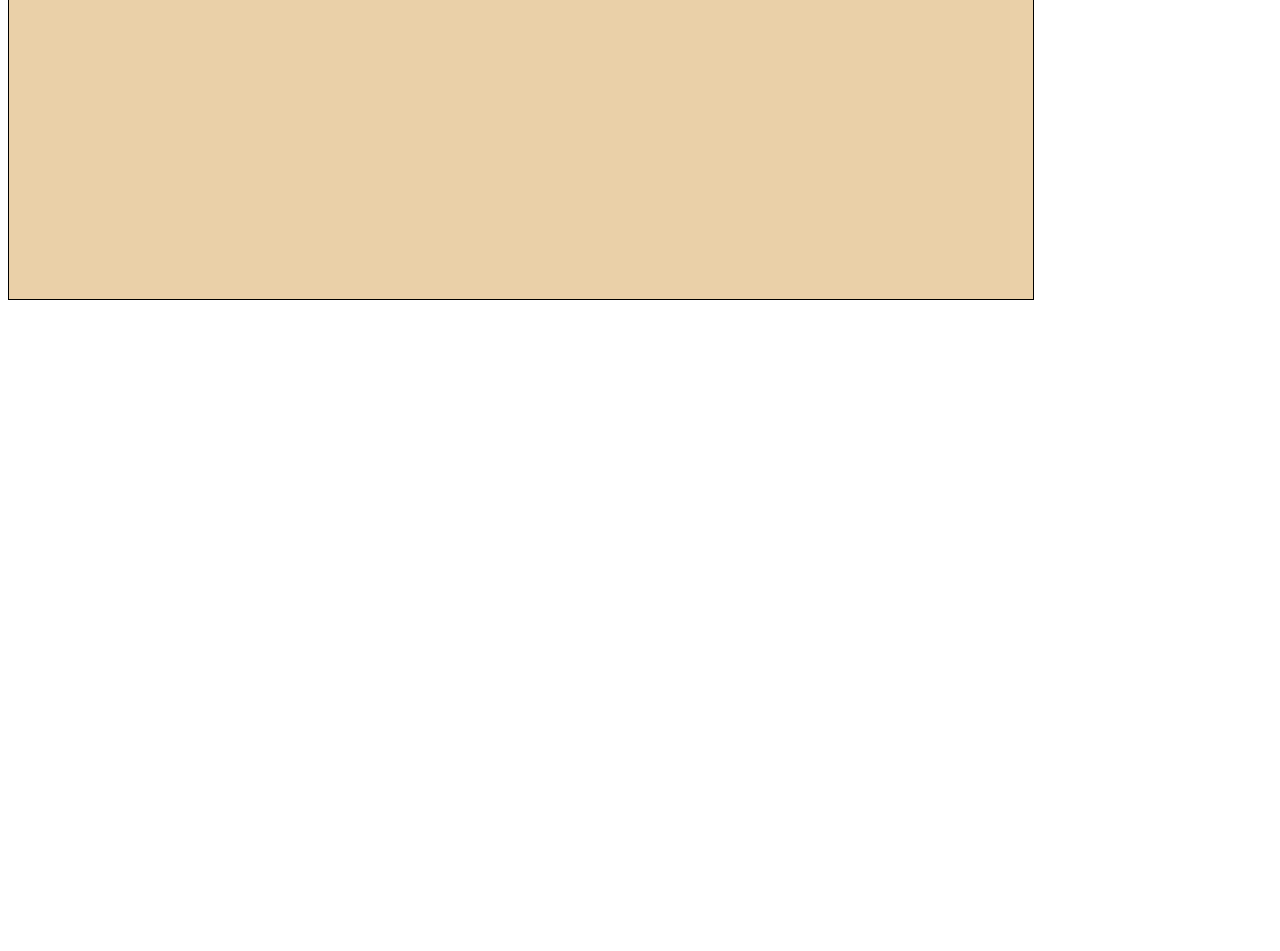
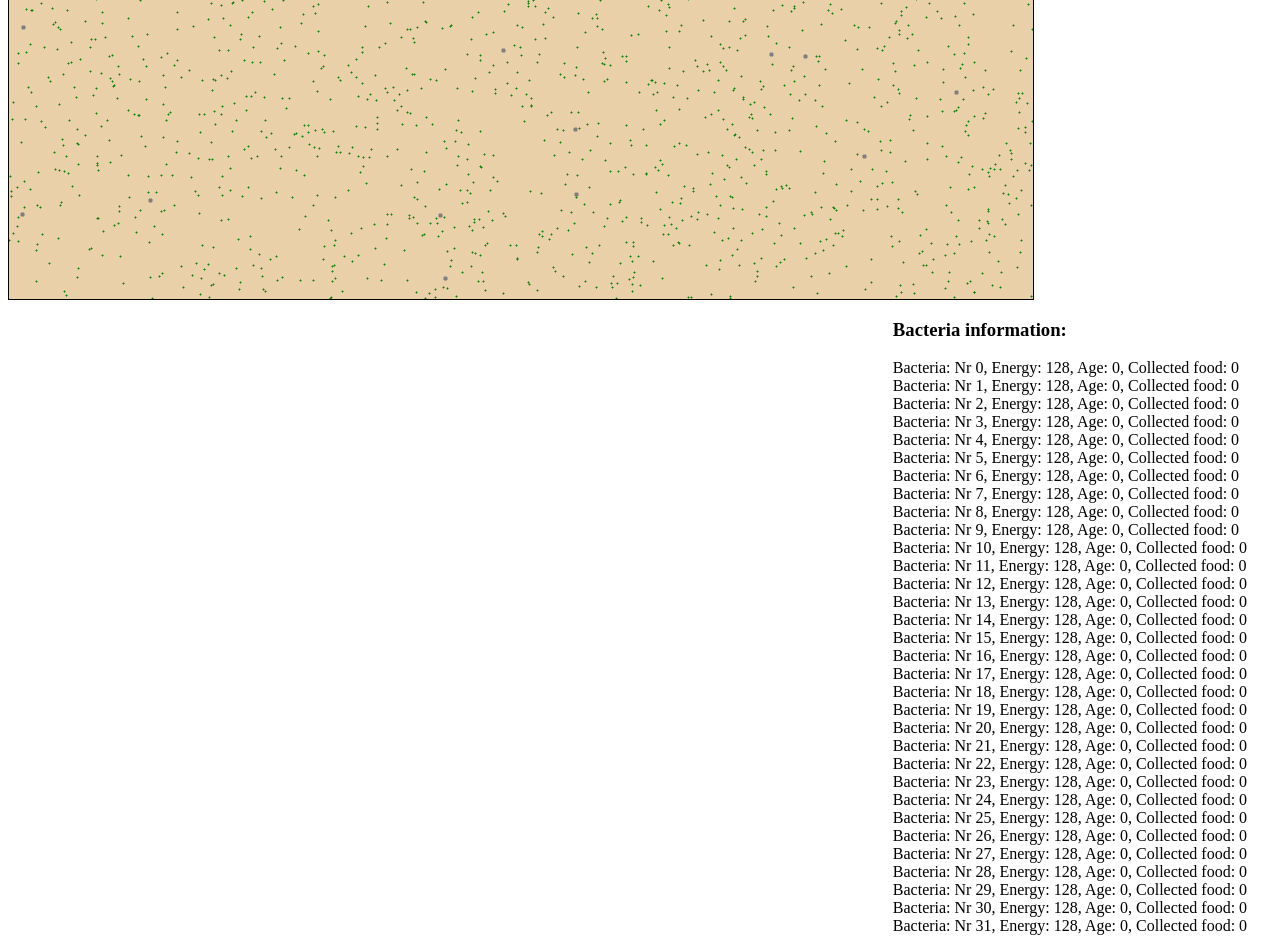
Before and after one commit to hczirjek/bacteria, a plain HTML site: page index.html in a window 1280 px wide. Shown: the part 517-1468 px from the top of the page. Before the commit the page ends 817 px from the top, so only its background shows below. Drawn offline with Linux system fonts and the light colour scheme.

Commit message:
Update index.html

```diff
--- a/index.html
+++ b/index.html
@@ -12,6 +12,10 @@
     <button id="step-button">x1</button>
     <br/><br/>
     <canvas id="viewport"></canvas>
+	<div style="float: right; width: 30%">
+	<h3>Bacteria information:</h3>
+	<p id="bactInfo" ></p>
+	</div>
   </body>
 
 </html>
```
